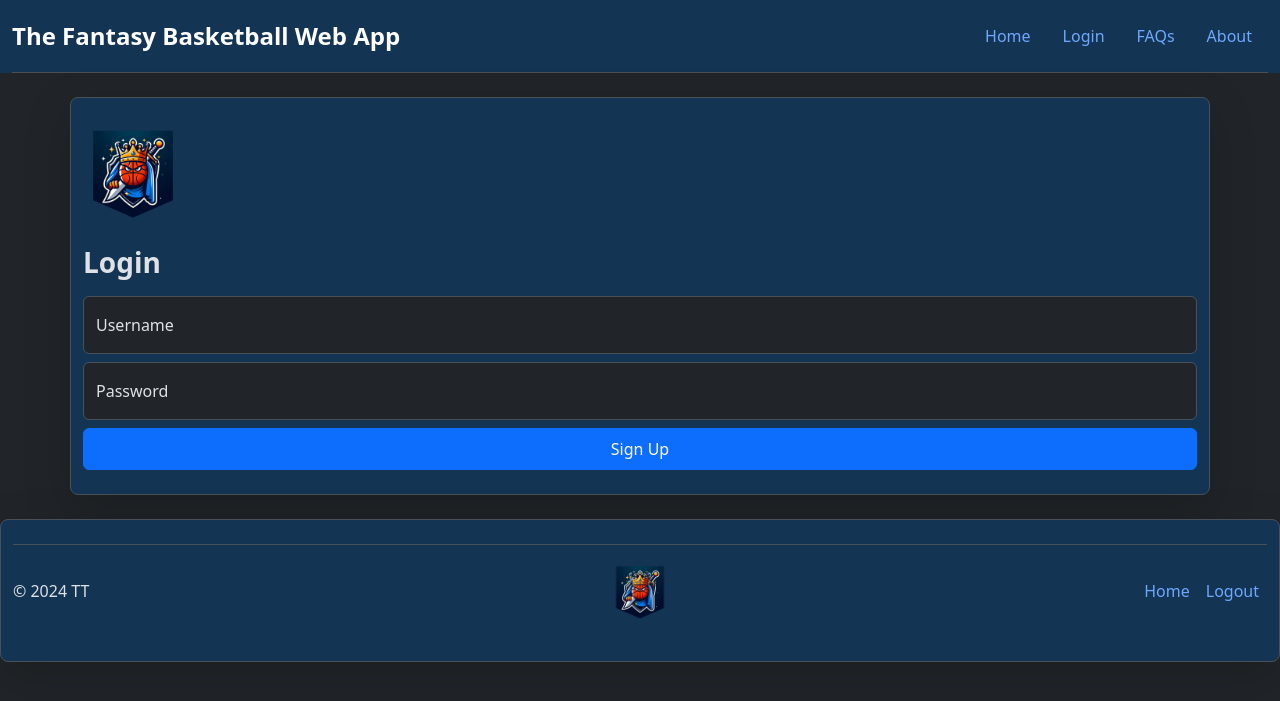
After one commit to Deltron2020/CustomFantasyWebApp, a Flask app: template app/templates/FA_Login.html in a window 1280 px wide. The commit adds this page. Shown: the top 701 px of the page. Run offline with Flask 3, Linux system fonts and the light colour scheme; the template is opened without the code that fills it, so the values that code supplies are empty; some libraries are stand-ins or nearby versions.

Commit message:
added functionality to login & signup pages

```diff
--- a/app/templates/FA_Home.html
+++ b/app/templates/FA_Home.html
@@ -22,8 +22,10 @@
                 <div class="row p-4 pb-0 pe-lg-0 pt-lg-5 text-center">
                   <div class="col-lg-7 p-3 p-lg-5 pt-lg-3">
                     <h1 class="display-2 fw-bold lh-1 text-body-emphasis">Welcome to Stat Champ!</h1>
-                    <p class="lead">Your #1 Fantasy Basketball App! View player stats, build a team, or join a league and find out if you have what it takes to be a stats champion!</p>
-                  </div>
+                    <p class="lead">Your #1 Fantasy Basketball App! View player stats, build a team, and join a league to find out if you have what it takes to become a stats champion!</p>
+                      <a href="/auth/sign-up" class="btn btn-primary btn-lg">
+                                Sign Up
+                      </a>                  </div>
                   <div class="col-auto mb-4">
                       <img class="border rounded-3 img-fluid" src="/static/logo2.png" alt="" width="340" height="auto">
                   </div>
--- /dev/null
+++ b/app/templates/FA_Login.html
@@ -0,0 +1,45 @@
+<!DOCTYPE html>
+<html lang="en">
+<head>
+    {% include 'bootstrap.html' %}
+
+    <title>Login</title>
+
+    <style>
+        .container-fluid,
+        .container {
+        background-color: #143454;
+    }
+    </style>
+
+    {% include 'header.html' %}
+
+
+</head>
+<body lang="en" data-bs-theme="dark">
+
+
+<div class="container rounded-3 border shadow-lg mb-4 py-4">
+    <form method="POST" name="loginForm">
+        <img class="mb-4" src="/static/logo.png" alt="" width="100" height="auto">
+        <h1 class="h3 mb-3 fw-bold">Login</h1>
+
+        <div class="form-floating mb-2">
+          <input type="text" class="form-control" id="floatingUser" name="username" placeholder="">
+          <label for="floatingUser">Username</label>
+        </div>
+
+        <div class="form-floating mb-2">
+          <input type="password" class="form-control" id="floatingPassword" name="password" placeholder="">
+          <label for="floatingPassword">Password</label>
+        </div>
+
+        <button class="btn btn-primary w-100 py-2" type="submit">Sign Up</button>
+      </form>
+    </div>
+
+</body>
+
+{% include 'footer.html' %}
+
+</html>
--- a/app/templates/footer.html
+++ b/app/templates/footer.html
@@ -1,5 +1,5 @@
 <div class="container-fluid rounded-3 border shadow-lg">
-  <footer class="d-flex flex-wrap justify-content-between align-items-center py-3 my-4 border-top">
+  <footer class="d-flex flex-wrap justify-content-between align-items-center py-3 my-4 border-top" id="footer">
     <p class="col-md-4 mb-0">&copy; 2024 TT</p>
     <div class="d-none d-md-block">
       <img src="/static/logo.png" alt="Logo" width="60" height="60" class="rounded mx-auto">
--- a/app/templates/header.html
+++ b/app/templates/header.html
@@ -6,7 +6,7 @@
 
       <ul class="nav nav-pills">
         <li class="nav-item"><a href="/" class="nav-link" aria-current="true">Home</a></li>
-        <li class="nav-item"><a href="/auth/sign-up" class="nav-link" aria-current="false">Login</a></li>
+        <li class="nav-item"><a href="/auth/login" class="nav-link" aria-current="false">Login</a></li>
         <li class="nav-item"><a href="/test" class="nav-link" aria-current="false">FAQs</a></li>
         <li class="nav-item"><a href="/test" class="nav-link" aria-current="false">About</a></li>
       </ul>
```
Also changed, not shown: app/auth.py (+15 -4 lines), app/templates/FA_Signup.html (+4 -3 lines), app/templates/messages.html (added, +25 -0 lines).
